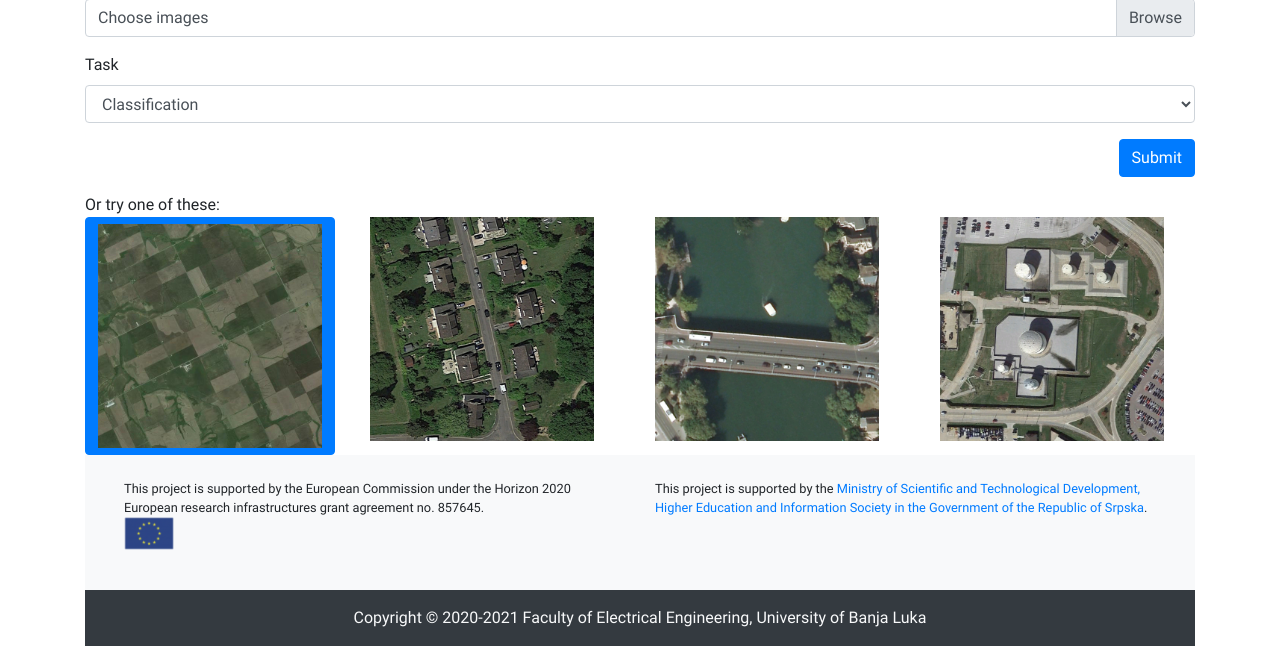
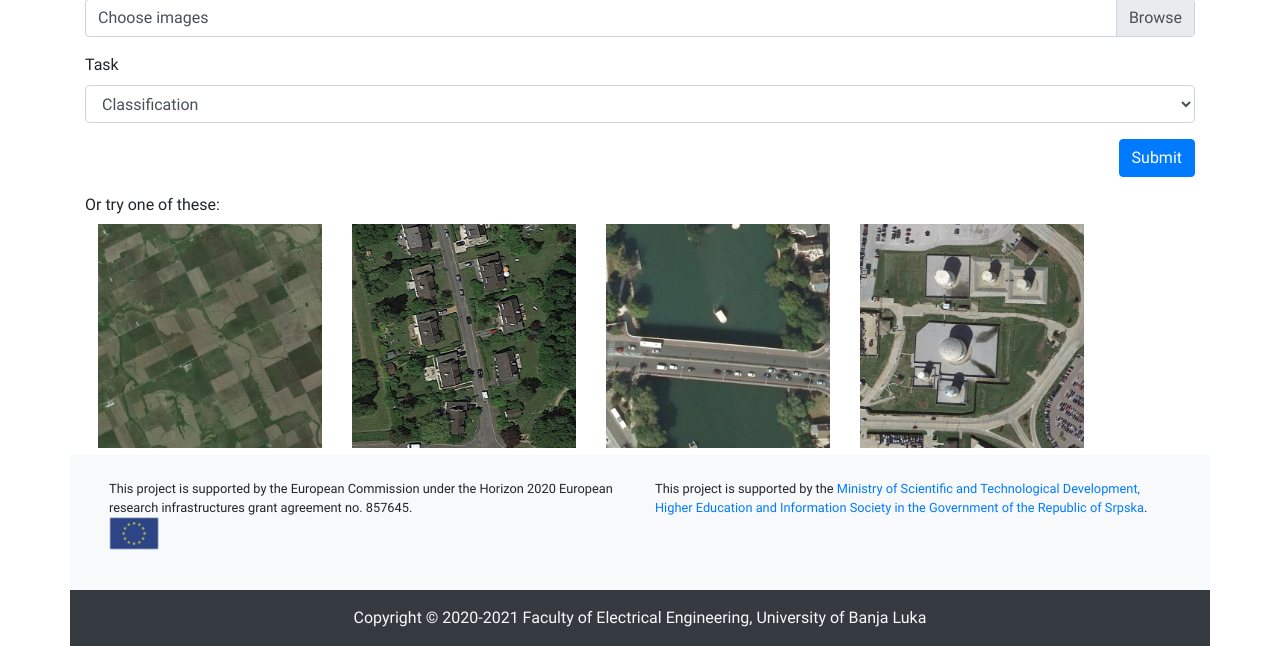
Before and after one commit to risojevicv/NI4OS-RSSC, a Flask app: page /upload in a window 1280 px wide. Shown: the part 158-804 px from the top of the page. Run offline with Flask 2, Linux system fonts and the light colour scheme; some libraries are stand-ins or nearby versions.

Commit message:
Buttons with examples
Former-commit-id: d85460187d2fb92ca0adc38d1909851da0970a78

```diff
--- a/webapp/app/routes.py
+++ b/webapp/app/routes.py
@@ -74,6 +74,7 @@ def url():
 def upload():
     form_upload = FilesForm()
     form_example = ExampleForm()
+    examples = ['farmland_52.jpg', 'mediumresidential_58.jpg', 'bridge_22.jpg', 'storagetanks_1.jpg']
 
     if form_upload.validate_on_submit():
         result = perform_upload_request(form_upload.files.data, form_upload.task.data)
@@ -82,16 +83,17 @@ def upload():
                                res=result, task=form_upload.task.data.lower())
 
     return render_template('files.html', title='Upload',
-            form_upload=form_upload, form_example=form_example)
+            form_upload=form_upload, form_example=form_example, examples=examples)
 
 
 @app.route('/example', methods=['POST'])
 def example():
     form_upload = FilesForm()
     form_example = ExampleForm()
+    examples = ['farmland_52.jpg', 'mediumresidential_58.jpg', 'bridge_22.jpg', 'storagetanks_1.jpg']
 
     if form_example.validate_on_submit():
-        image_path = os.path.join('static', form_example.url.data)
+        image_path = os.path.join('static/images', request.form.get('example'))
         with app.open_resource(image_path, 'rb') as f:
             f.mimetype = 'image/jpeg'
             result = perform_upload_request([f, ], 'classification')
@@ -101,7 +103,7 @@ def example():
                                res=result, task='classification')
 
     return render_template('files.html', title='Upload',
-            form_upload=form_upload, form_example=form_example)
+            form_upload=form_upload, form_example=form_example, examples=examples)
 
 @app.errorhandler(404)
 def page_not_found(e):
--- a/webapp/app/templates/files.html
+++ b/webapp/app/templates/files.html
@@ -41,27 +41,18 @@
       Or try one of these:
     </div>
   </div>
-    <div class="row p-auto">
-      <div class="col-3">
   <form action="{{ url_for('example') }}" method="POST" novalidate enctype="multipart/form-data">
     {{ form_example.hidden_tag() }}
-          <button type=submit class="btn btn-primary">
-            <img src="{{ url_for('static', filename='images/farmland_52.jpg') }}" class="float-left img-fluid" width="224" height="224">
+    <div class="btn-group-justified">
+    {% for ex in examples %}
+      <div class="btn-group">
+        <button type="submit" value="{{ ex }}" name="example" class="btn">
+          <img src="{{ url_for('static', filename='images/'+ex) }}" width="224" height="224">
         </button>
+      </div>
+    {% endfor %}
+    </div>
   </form>
 </div>
 
-      <div class="col-3">
-	<img src="{{ url_for('static', filename='images/mediumresidential_58.jpg') }}" class="float-left img-fluid" width="224" height="224">
-      </div>
-
-      <div class="col-3">
-	<img src="{{ url_for('static', filename='images/bridge_22.jpg') }}" class="float-left img-fluid" width="224" height="224">
-      </div>
-
-      <div class="col-3">
-	<img src="{{ url_for('static', filename='images/storagetanks_1.jpg') }}" class="float-left img-fluid" width="224" height="224">
-      </div>
-    </div>
-
 {% endblock %}
```
Lines whose indentation alone changed are shown as unchanged.
